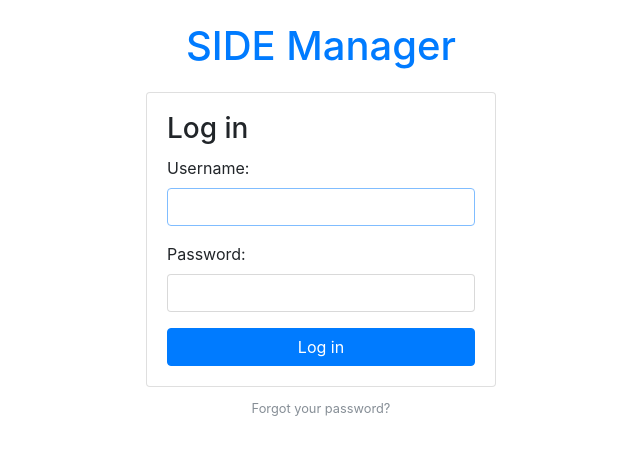
After one commit to sebah12/side_manager, a Django app: page /login/ in a window 1280 px wide. The commit adds this page. Shown: the top 455 px of the page, without its empty margins (319-959 px from the left). Run offline with Django 3.2, Linux system fonts and the light colour scheme; parts of the project's set-up code (start-up, migrations or seed data) failed here and were passed over; some libraries are stand-ins or nearby versions; some web fonts are replaced.

Commit message:
Add login page and implementation

```diff
--- a/side_project/settings.py
+++ b/side_project/settings.py
@@ -133,3 +133,4 @@ STATICFILES_DIRS = [
 ]
 
 LOGOUT_REDIRECT_URL = 'manager'
+LOGIN_REDIRECT_URL = 'manager'
--- a/side_project/urls.py
+++ b/side_project/urls.py
@@ -21,6 +21,7 @@ from manager import views
 
 urlpatterns = [
     url(r'^$', views.home, name='home'),
+    url(r'^login/$', auth_views.LoginView.as_view(template_name='login.html'), name='login'),
     url(r'^logout/$', auth_views.LogoutView.as_view(), name='logout'),
     url(r'^manager/', views.manager, name='manager'),
     url(r'^marcas/(?P<pk>\d+)/$', views.marca, name='marca'),
--- a/templates/base.html
+++ b/templates/base.html
@@ -38,7 +38,7 @@
         </ul>
         {% else %}
         <form class="form-inline ml-auto">
-          <a href="#" class="btn btn-primary ml-2">Log In</a>
+          <a href="{% url 'login' %}" class="btn btn-primary ml-2">Log in</a>
         </form>
       {% endif %}
       </div>
--- /dev/null
+++ b/templates/login.html
@@ -0,0 +1,35 @@
+{% extends 'base.html' %}
+
+{% load static %}
+
+{% block stylesheet %}
+  <link rel="stylesheet" href="{% static 'css/accounts.css' %}">
+{% endblock %}
+
+{% block body %}
+  <div class="container">
+    <h1 class="text-center logo my-4">
+      <a href="{% url 'manager' %}">SIDE Manager</a>
+    </h1>
+    <div class="row justify-content-center">
+      <div class="col-lg-4 col-md-6 col-sm-8">
+        <div class="card">
+          <div class="card-body">
+            <h3 class="card-title">Log in</h3>
+            <form method="post" novalidate>
+              {% csrf_token %}
+              {% include 'includes/form.html' %}
+              <button type="submit" class="btn btn-primary btn-block">
+                Log in</button>
+            </form>
+          </div>
+        </div>
+        <div class="text-center py-2">
+          <small>
+            <a href="#" class="text-muted">Forgot your password?</a>
+          </small>
+        </div>
+      </div>
+    </div>
+  </div>
+{% endblock %}
```
